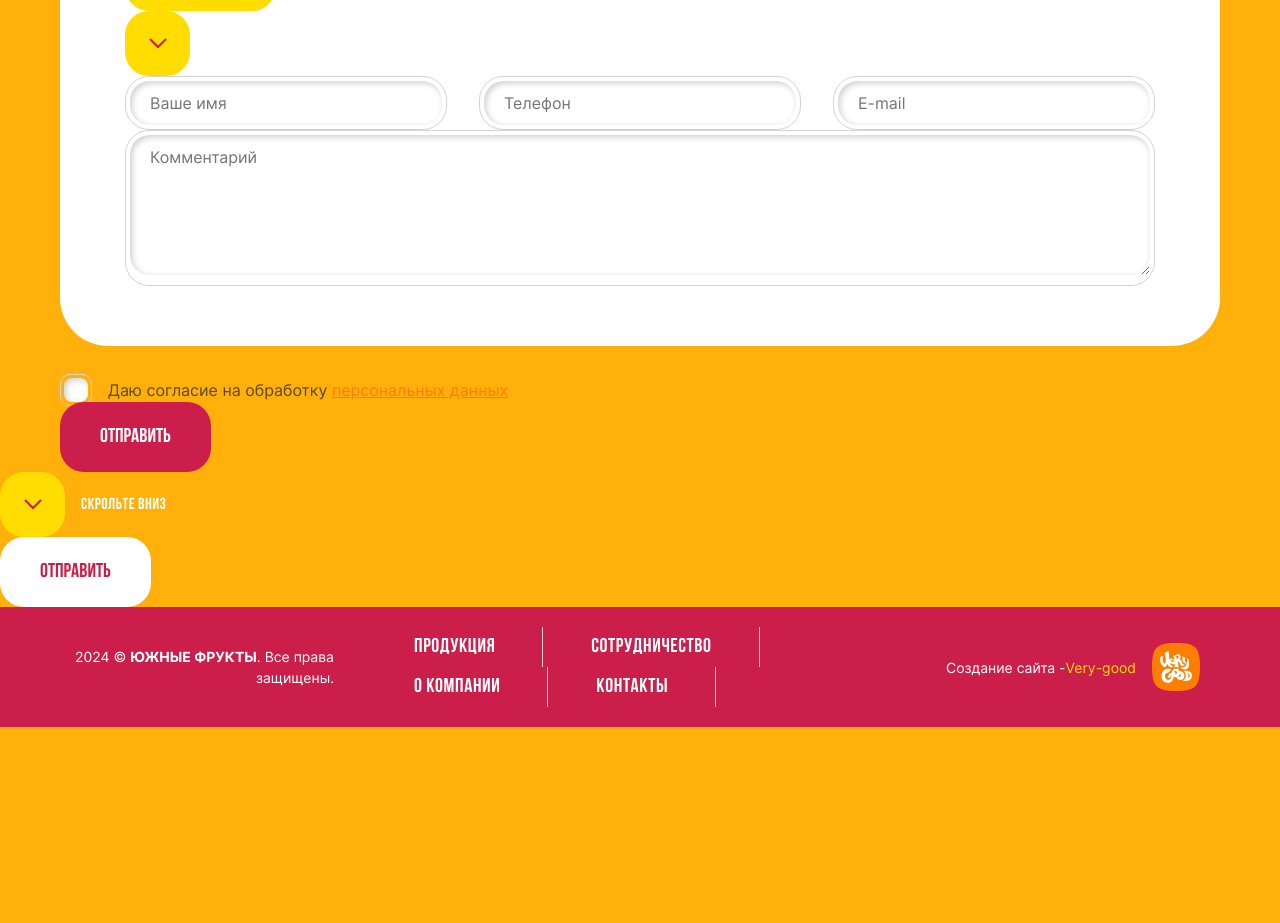
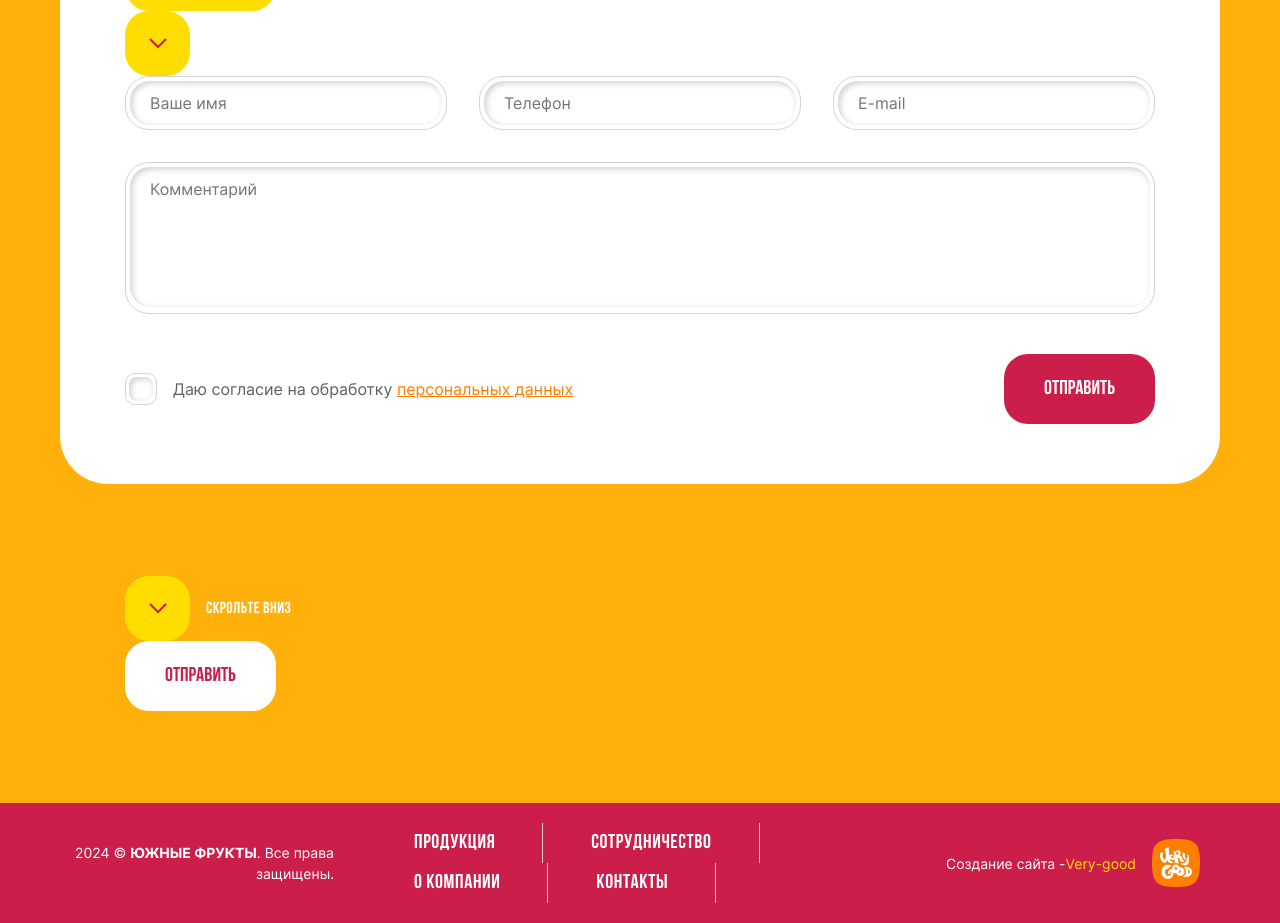
Before and after one commit to yurkaronin/Southfruits, a plain HTML site: page index.html in a window 1280 px wide. Shown: the part 1280-2203 px from the top of the page. Before the commit the page ends 2007 px from the top, so only its background shows below. Drawn offline with Linux system fonts and the light colour scheme.

Commit message:
Правки по вложенности тегов в типовых блоках

```diff
--- a/css/base/_global.scss
+++ b/css/base/_global.scss
@@ -89,6 +89,10 @@ textarea {
   padding: 10px 20px;
 }
 
+textarea {
+  resize: none;
+}
+
 
 main {
   padding-top: 126px;
--- a/css/blocks/_content.scss
+++ b/css/blocks/_content.scss
@@ -7,4 +7,8 @@
   margin-inline: auto;
   margin-top: 32px;
   margin-bottom: 32px;
+
+  &--mod {
+    background: transparent;
+  }
 }
--- a/css/blocks/_form.scss
+++ b/css/blocks/_form.scss
@@ -3,6 +3,17 @@
     display: grid;
     gap: 32px;
     grid-template-columns: repeat(3, 1fr);
+  }
+  &__group &__item--mod {
+    grid-column: span 3;
+  }
+  &__body {
+    margin-bottom: 40px;
+  }
+  &__footer {
+    display: flex;
+    align-items: center;
+    justify-content: space-between;
   }
   &__item {
     padding: 4px;
@@ -11,6 +22,9 @@
     border-radius: 24px;
     border: 1px solid var(--Line, #d4d4d4);
     transition: border 0.3s;
+    &:has(> textarea) {
+      padding-bottom: 0;
+    }
   }
 
   &__item:has(input:active),
@@ -50,15 +64,10 @@
       border-radius: 8px;
       top: -2px;
       left: 4px;
-      // opacity: 0;
       transition: background-color 0.3s;
     }
     input:checked + label::after {
       background: var(--Orange, #fe7f00);
-      // opacity: 1;
     }
-    // input:checked + label::before {
-    //   border: 1px solid var(--Dark, #1d1d1b);
-    // }
   }
 }
--- a/index.html
+++ b/index.html
@@ -78,6 +78,7 @@
     <section class="section">
       <div class="wrapper">
         <div class="content">
+
           <h1 class="title">Список страниц проекта</h1>
 
           <p class="subtitle">Мы разработали уникальный формат работы с клиентами, основная цель нашей компании
@@ -113,44 +114,45 @@
               <path stroke="#CC1E4B" stroke-width="2" d="M17 1 9 9 1 1" />
             </svg></a>
 
-          <form class="form" action="" method="post">
+          <div class="form">
+            <form action="" method="post">
               <div class="form__body">
                 <div class="form__grid">
                   <div class="form__group">
                     <div class="form__item">
-                    <label for="" class="visually-hidden">Ваше имя</label>
-                    <input type="text" name="" id="" placeholder="Ваше имя">
+                      <label for="user-name" class="visually-hidden">Ваше имя</label>
+                      <input type="text" name="" id="user-name" placeholder="Ваше имя">
                     </div>
                     <div class="form__item">
-                    <label for="" class="visually-hidden">Телефон</label>
-                    <input type="tel" name="" id="" placeholder="Телефон">
+                      <label for="user-phone" class="visually-hidden">Телефон</label>
+                      <input type="tel" name="" id="user-phone" placeholder="Телефон">
                     </div>
                     <div class="form__item">
-                    <label for="" class="visually-hidden">E-mail</label>
-                    <input type="email" name="" id="" placeholder="E-mail">
+                      <label for="user-email" class="visually-hidden">E-mail</label>
+                      <input type="email" name="" id="user-email" placeholder="E-mail">
                     </div>
-                </div>
-              </div>
-              <div class="form__item">
+                    <div class="form__item form__item--mod">
                       <label for="" class="visually-hidden">Комментарий</label>
                       <textarea name="" id="" cols="30" rows="5" placeholder="Комментарий"></textarea>
                     </div>
                   </div>
                 </div>
-
+              </div>
               <div class="form__footer">
-
                 <div class="form__confurm">
                   <input class="visually-hidden" type="checkbox" name="" id="user-confurm">
-            <label for="user-confurm"><span>Даю согласие на обработку <a href="#">персональных данных</a></span></label>
+                  <label for="user-confurm"><span>Даю согласие на обработку <a href="#">персональных
+                        данных</a></span></label>
                 </div>
-
                 <button class="button" type="submit"><span>отправить</span></button>
               </div>
             </form>
+          </div>
+
 
 
         </div>
+        <div class="content content--mod">
           <a class="link-promo" href="#">
             <span class="button button--yellow button--square"><svg xmlns="http://www.w3.org/2000/svg" width="18"
                 height="11" fill="none">
@@ -159,6 +161,7 @@
             <span class="link-promo__label">скрольте вниз</span>
           </a>
           <a href="#" class="button button--white"><span>отправить</span></a>
+        </div>
       </div>
     </section>
   </main>
```
Also changed, not shown: css/style.css, css/style.min.css. Lines whose indentation alone changed are shown as unchanged.
